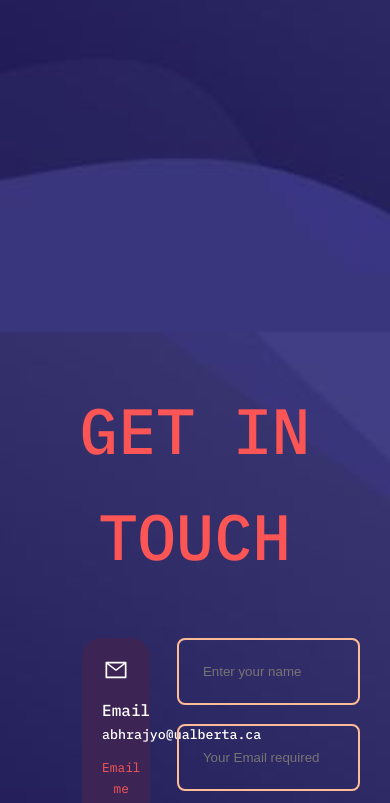
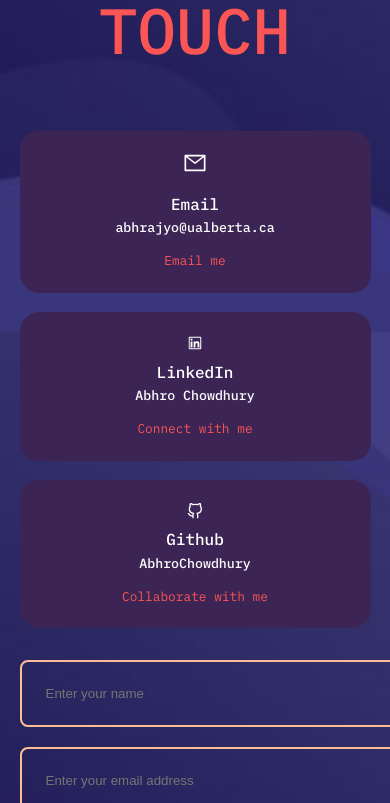
Before and after one commit to AbhroChowdhury/Personal-Website-Abhro, a React (Create React App) app in the folder react-portfolio-abhro/: page / in a window 390 px wide. Shown: the part 6420-7223 px from the top of the page. Built offline with nearby package versions, Linux system fonts and the light colour scheme.

Commit message:
emailjs functionality

```diff
--- a/package.json
+++ b/package.json
@@ -1,5 +1,6 @@
 {
   "dependencies": {
+    "emailjs-com": "^3.2.0",
     "react-icons": "^4.7.1",
     "swiper": "^8.4.5"
   }
--- a/react-portfolio-abhro/src/components/contact/Contact.jsx
+++ b/react-portfolio-abhro/src/components/contact/Contact.jsx
@@ -3,8 +3,23 @@
 import {AiOutlineMail} from 'react-icons/ai'
 import {AiOutlineLinkedin} from 'react-icons/ai'
 import {FiGithub} from 'react-icons/fi'
+import { useRef } from 'react';
+import emailjs from 'emailjs-com';
 
 const Contact = () => {
+  const form = useRef();
+
+  const sendEmail = (e) => {
+    e.preventDefault();
+
+    emailjs.sendForm('YOUR_SERVICE_ID', 'YOUR_TEMPLATE_ID', form.current, 'YOUR_PUBLIC_KEY')
+      .then((result) => {
+          console.log(result.text);
+      }, (error) => {
+          console.log(error.text);
+      });
+  };
+
   return (
     <section id='contact'>
         <h2>GET IN TOUCH</h2>
@@ -33,9 +48,9 @@
             </article>
 
           </div>
-          <form action="">
+          <form ref={form} onSubmit={sendEmail}>
             <input type="text" name='name' placeholder='Enter your name' required />
-            <input type="text" name='Email' placeholder='Your Email required' />
+            <input type="text" name='Email' placeholder='Enter your email address' />
             <textarea name="message" rows="7" placeholder='Enter a message' required></textarea>
             <a type='Submit' className='btn'>send message</a>
           </form>
--- a/react-portfolio-abhro/src/components/contact/contact.css
+++ b/react-portfolio-abhro/src/components/contact/contact.css
@@ -55,3 +55,24 @@
     resize: none;
     color: var(--color-white);
 }
+
+/* tablet */
+@media screen and (max-width: 1024px) {
+    .container.container.contact__container {
+        grid-template-columns: 1fr;
+        gap: 2rem;
+
+    }
+
+}
+
+/* phone */
+@media screen and (max-width: 600px) {
+    .container.container.contact__container {
+        width: var(--container-width-small);
+    }
+
+    section {
+        height: 200vh;
+    }
+}
--- a/react-portfolio-abhro/src/components/experience/experience.css
+++ b/react-portfolio-abhro/src/components/experience/experience.css
@@ -75,7 +75,7 @@
     }
 
     section {
-        height: 150vh;
+        height: 100vh;
     }
 
     .experience__container > div {
--- a/react-portfolio-abhro/src/components/portfolio/portfolio.css
+++ b/react-portfolio-abhro/src/components/portfolio/portfolio.css
@@ -47,7 +47,7 @@
     }
 
     section {
-        height: 180vh;
+        height: 190vh;
     }
 }
 
@@ -59,6 +59,6 @@
     }
 
     section {
-        height: 220vh;
+        height: 300vh;
     }
 }
```
Also changed, not shown: 1 other file (tests, documents, lock files or other folders).
